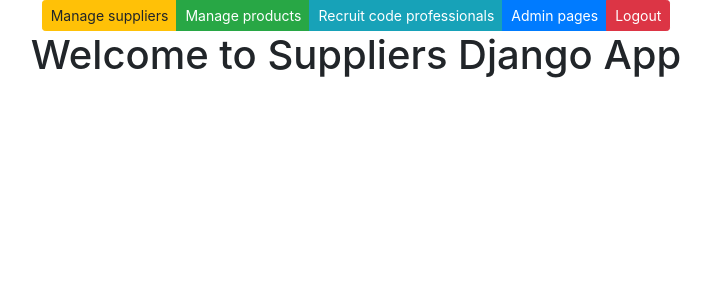
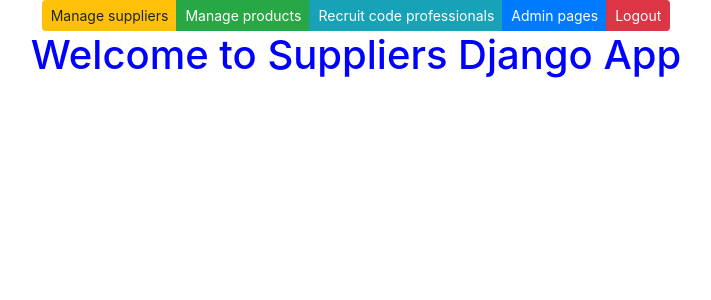
Before and after one commit to AndreyGOIT/careeria-django, a Django app: page / in a window 1280 px wide. Shown: the top 300 px of the page, without its empty margins (284-995 px from the left). Run offline with Django 5.2, Linux system fonts and the light colour scheme; some libraries are stand-ins or nearby versions.

Commit message:
add style.css to project

```diff
--- /dev/null
+++ b/app/static/style.css
@@ -0,0 +1,3 @@
+h1 {
+  color: blue;
+}
--- a/app/templates/index.html
+++ b/app/templates/index.html
@@ -20,7 +20,11 @@
     <script src="https://ajax.googleapis.com/ajax/libs/jquery/3.5.1/jquery.min.js"></script>
     <script src="https://cdnjs.cloudflare.com/ajax/libs/popper.js/1.16.0/umd/popper.min.js"></script>
     <script src="https://maxcdn.bootstrapcdn.com/bootstrap/4.5.2/js/bootstrap.min.js"></script>
+
+    {% load static %}
+    <link rel="stylesheet" type="text/css" href="{% static 'style.css' %}" />
   </head>
+
   <body>
     <div class="container">
       <center>
```
